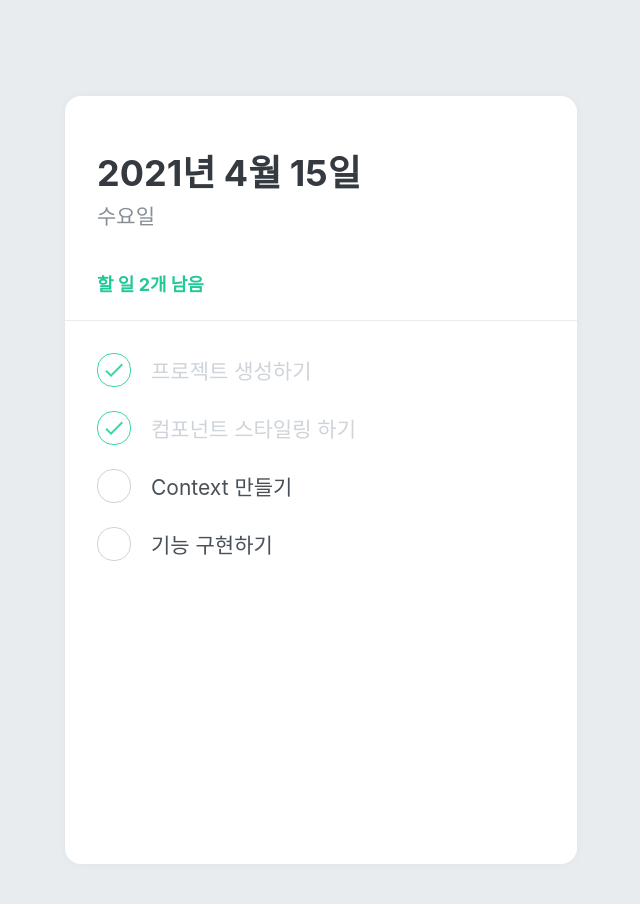
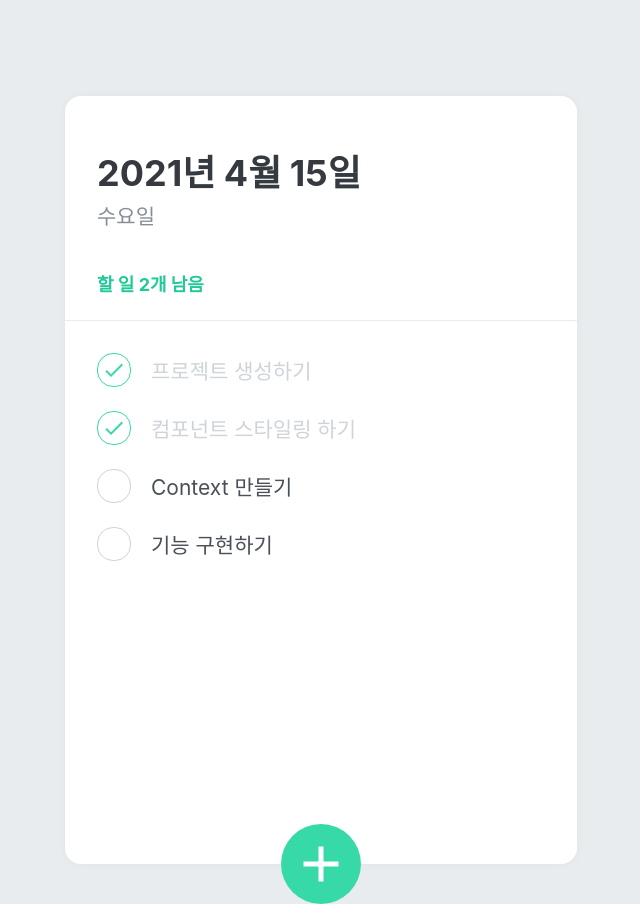
Before and after one commit to seoyeon-baek/TodoLIst, a React (Create React App) app: page / in a window 1280 px wide. Shown: the whole page, without its empty margins (319-959 px from the left). Built offline with nearby package versions, Linux system fonts and the light colour scheme.

Commit message:
Add: TodoCreate

```diff
--- a/src/App.js
+++ b/src/App.js
@@ -3,6 +3,7 @@
 import TodoTemplate from "./components/TodoTemplate";
 import TodoHead from "./components/TodoHead";
 import TodoList from "./components/TodoList";
+import TodoCreate from "./components/TodoCreate";
 
 // 글로벌 스타일을 추가할 땐 createGlobalStyle을 사용한다
 const GlobalStyle = createGlobalStyle`
@@ -18,6 +19,7 @@
       <TodoTemplate>
         <TodoHead />
         <TodoList />
+        <TodoCreate />
       </TodoTemplate>
     </>
   );
--- /dev/null
+++ b/src/components/TodoCreate.js
@@ -0,0 +1,98 @@
+import React from "react";
+import styled, {css} from "styled-components";
+import {MdAdd} from "react-icons/md";
+import {useState} from "react";
+
+const CircleButton = styled.button`
+  background: #38d9a9;
+  &:hover {
+    background: #63e6be;
+  }
+  &:active {
+    background: #20c997;
+  }
+
+  z-index: 5;
+  cursor: pointer;
+  width: 80px;
+  height: 80px;
+  display: block;
+  align-items: center;
+  justify-content: center;
+  font-size: 60px;
+  position: absolute;
+  left: 50%;
+  bottom: 0px;
+  transform: translate(-50%, 50%);
+  color: white;
+  border-radius: 50%;
+  border: none;
+  outline: none;
+  display: flex;
+  align-items: center;
+  justify-content: center;
+
+  transition: 0.125s all ease-in;
+  ${props =>
+    props.open &&
+    css`
+      background: #ff6b6b;
+      &:hover {
+        background: #ff8787;
+      }
+      &:active {
+        background: #fa5252;
+      }
+      transform: translate(-50%, 50%) rotate(45deg);
+    `}
+`;
+
+const InsertFormPositioner = styled.div`
+  width: 100%;
+  bottom: 0;
+  left: 0;
+  position: absolute;
+`;
+
+const InsertForm = styled.form`
+  background: #f8f9fa;
+  padding-left: 32px;
+  padding-top: 32px;
+  padding-right: 32px;
+  padding-bottom: 72px;
+
+  border-bottom-left-radius: 16px;
+  border-bottom-right-radius: 16px;
+  border-top: 1px solid #e9ecef;
+`;
+
+const Input = styled.input`
+  padding: 12px;
+  border-radius: 4px;
+  border: 1px solid #dee2e6;
+  width: 100%;
+  outline: none;
+  font-size: 18px;
+  box-sizing: border-box;
+`;
+
+function TodoCreate() {
+  const [open, setOpen] = useState(false);
+  const onToggle = () => setOpen(!open);
+
+  return (
+    <>
+      {open && (
+        <InsertFormPositioner>
+          <InsertForm>
+            <Input autoFocus placeholder="할 일을 입력 후, Enter를 누르세요" />
+          </InsertForm>
+        </InsertFormPositioner>
+      )}
+      <CircleButton onClick={onToggle} open={open}>
+        <MdAdd />
+      </CircleButton>
+    </>
+  );
+}
+export default TodoCreate;
```
Also changed, not shown: 1 other file (tests, documents, lock files or other folders).
